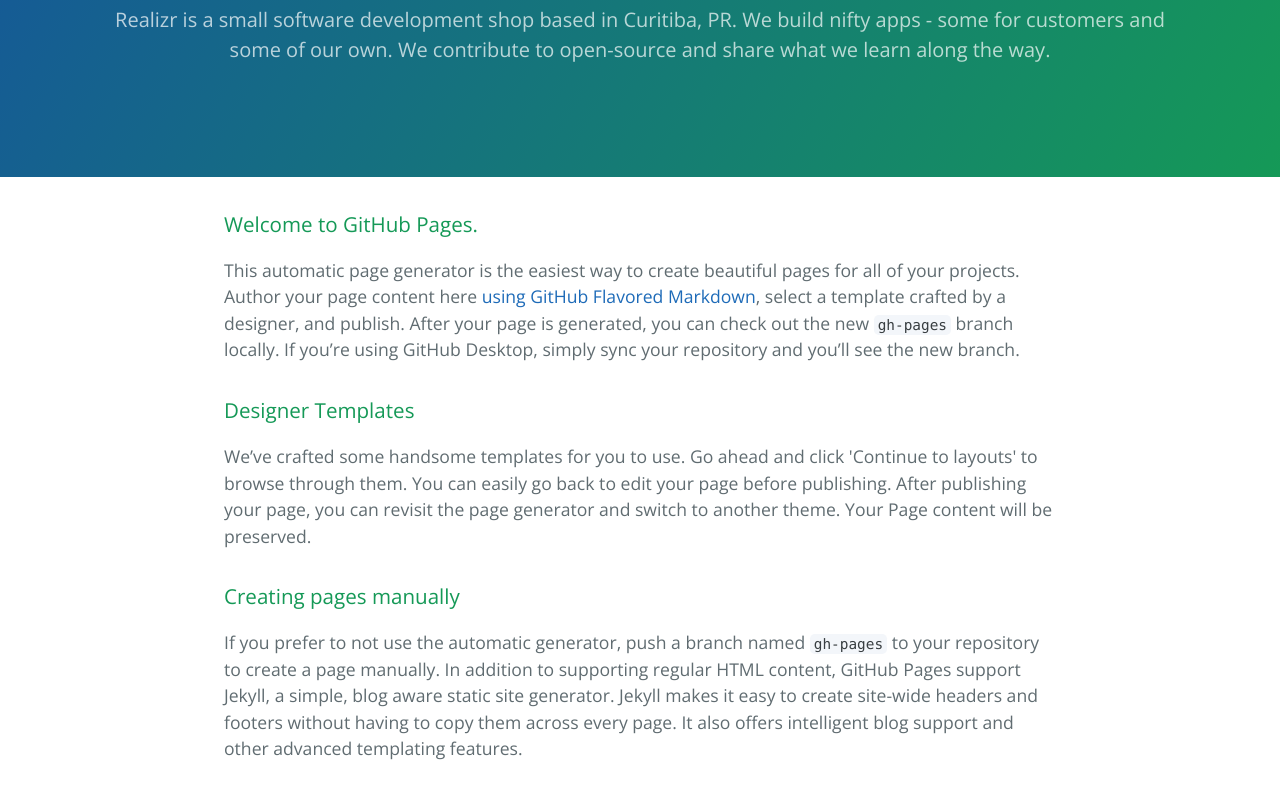
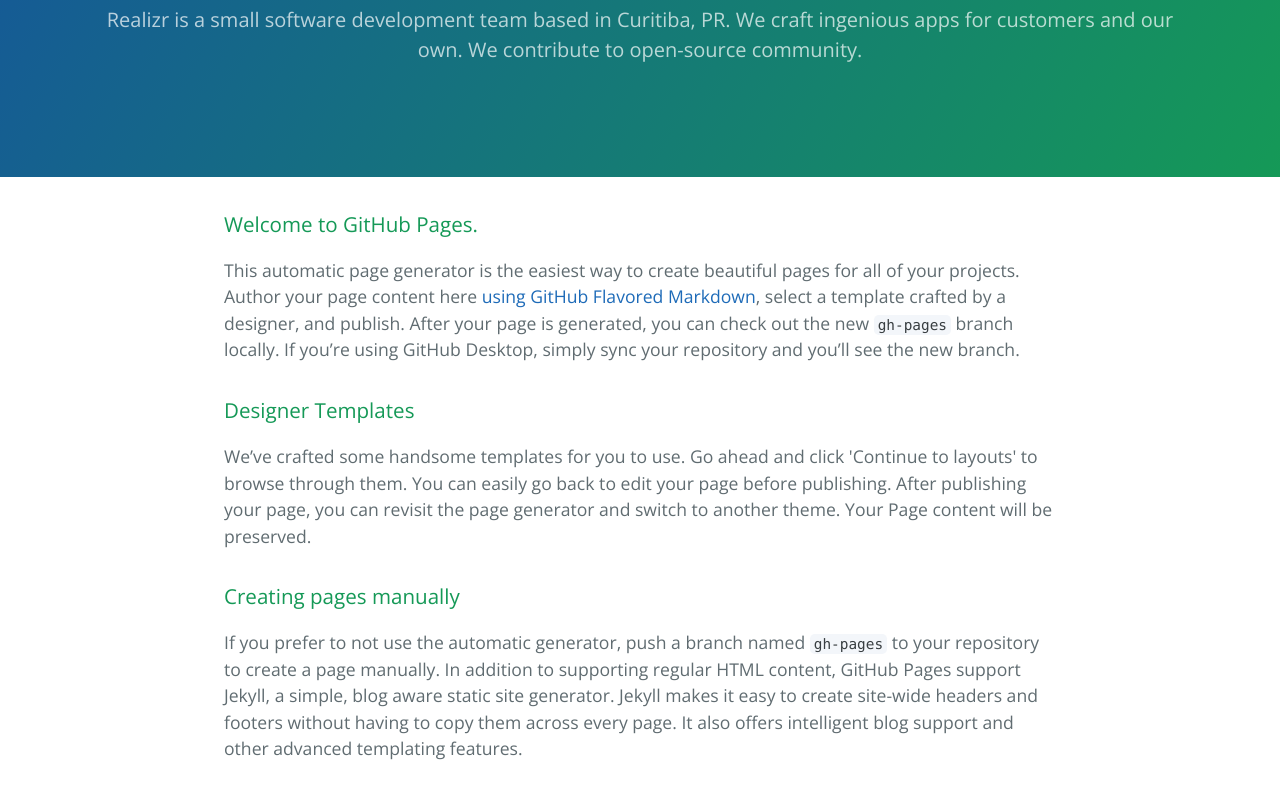
Before and after one commit to realizr/realizr.github.io, a plain HTML site: page index.html in a window 1280 px wide. Shown: the part 170-960 px from the top of the page. Drawn offline with nearby package versions, Linux system fonts and the light colour scheme.

Commit message:
change tagline

```diff
--- a/index.html
+++ b/index.html
@@ -12,7 +12,7 @@
   <body>
     <section class="page-header">
       <h1 class="project-name">Realizr</h1>
-      <h2 class="project-tagline">Realizr is a small software development shop based in Curitiba, PR.  We build nifty apps - some for customers and some of our own.  We contribute to open-source and share what we learn along the way.</h2>
+      <h2 class="project-tagline">Realizr is a small software development team based in Curitiba, PR.  We craft ingenious apps for customers and our own.  We contribute to open-source community.</h2>
     </section>
 
     <section class="main-content">
```
